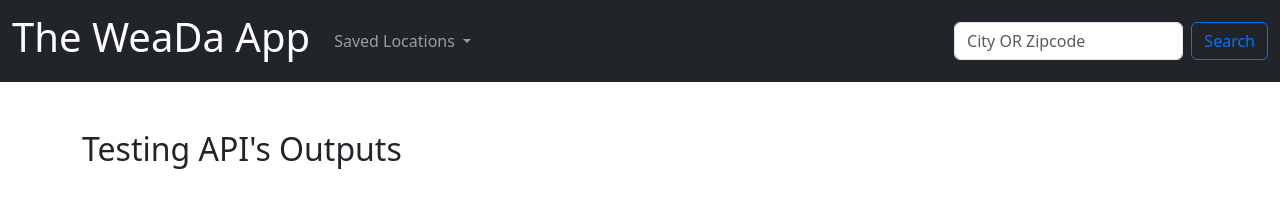
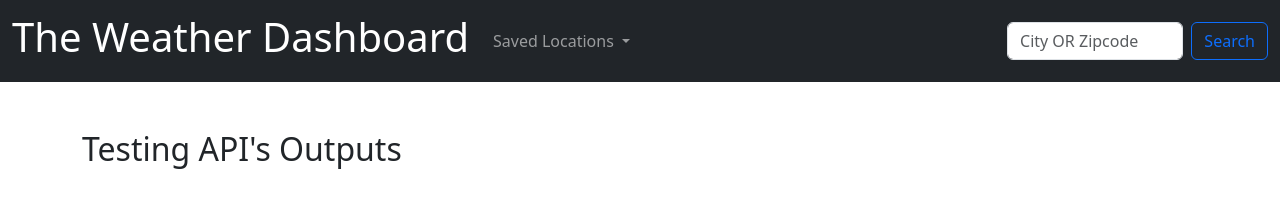
Before and after one commit to nestibry/umnbc-mod06-weather-dashboard, a plain HTML site: page index.html in a window 1280 px wide. Drawn offline with nearby package versions, Linux system fonts and the light colour scheme; no server answers.

Commit message:
changed title and navbar header

```diff
--- a/index.html
+++ b/index.html
@@ -5,7 +5,7 @@
     <meta name="viewport" content="width=device-width, initial-scale=1.0">
     <link href="https://cdn.jsdelivr.net/npm/bootstrap@5.3.2/dist/css/bootstrap.min.css" rel="stylesheet" integrity="sha384-T3c6CoIi6uLrA9TneNEoa7RxnatzjcDSCmG1MXxSR1GAsXEV/Dwwykc2MPK8M2HN" crossorigin="anonymous" />
     <link rel="stylesheet" href="./assets/css/style.css" />
-    <title>Check the WeaDa - The Best Weather Dashboard App</title>
+    <title>The Weather Dashboard App</title>
 </head>
 <body>
 
@@ -13,7 +13,7 @@
     <div class="col-12">
         <nav class="navbar navbar-expand-lg navbar-dark bg-dark">
             <div class="container-fluid">
-                <a class="navbar-brand" href="#"><h1>The WeaDa App</h1></a>
+                <a class="navbar-brand" href="#"><h1>The Weather Dashboard</h1></a>
                 <!-- <h1 class="navbar-brand">Wea-Da</h1> -->
                 <button class="navbar-toggler"
                     type="button"
```
